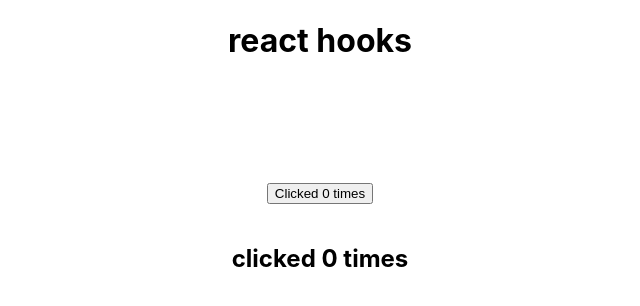
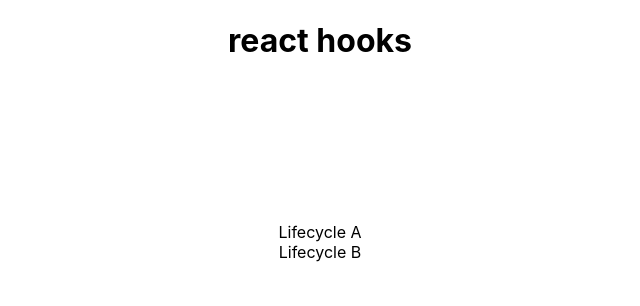
Before and after one commit to Tapan48/react-hooks--, a React (Create React App) app: page / in a window 1280 px wide. Shown: the top 306 px of the page, without its empty margins (320-960 px from the left). Built offline with nearby package versions, Linux system fonts and the light colour scheme.

Commit message:
learnt about mounting lifecycle methods and their order of execution

```diff
--- a/src/App.jsx
+++ b/src/App.jsx
@@ -1,7 +1,5 @@
 import "./App.css";
-import ClickCounter from "./higherordercomponent/clickcounter";
-import HoverCounter from "./higherordercomponent/hovercounter";
-
+import LifecycleA from "./lifecyclemethods/mountingmethods/lifecycleA";
 function App() {
   return (
     <div className="App">
@@ -18,10 +16,11 @@
       <br />
       {/* <Reftut/> */}
       <br />
-      <ClickCounter />
+      {/* <ClickCounter /> */}
       <br />
-      <HoverCounter />
+      {/* <HoverCounter /> */}
       <br />
+      <LifecycleA />
       {/* <Yesuc /> */}
       <br />
       {/* <Um1/>  */}
--- /dev/null
+++ b/src/lifecyclemethods/mountingmethods/lifecycleA.jsx
@@ -0,0 +1,61 @@
+import React, { Component } from "react";
+import LifecycleB from "./lifecycleB";
+
+// mounting phase methods are called when an instance of a component is being created and inserted into the DOM
+
+// mounting phase has following  lifecycle methods
+// constructor
+// getDerivedStateFromProps
+// render
+// componentDidMount
+
+// order of execution of mounting phase methods
+// constructor -> getDerivedStateFromProps -> render -> componentDidMount
+
+/// constructor is the first method that is called when the component is mounted
+/// it is used to initialize the state and props
+/// it is called only once
+
+/// getDerivedStateFromProps is a static method that is called every time a component is rendered
+/// it is used to update the state based on the props
+/// it is called only once
+
+/// render is a method that is called when the component is mounted
+/// it is used to return the jsx that is to be rendered
+/// it is called only once
+
+/// componentDidMount is a method that is called when the component and its children are    mounted
+/// it is used to perform any side effects
+/// it is called only once
+
+export class lifecycleA extends Component {
+  constructor(props) {
+    super(props);
+
+    this.state = {
+      name: "tapan",
+    };
+    console.log("lifecycleA constructor");
+  }
+
+  static getDerivedStateFromProps(props, state) {
+    console.log("lifecycleA getDerivedStateFromProps");
+    return null;
+  }
+
+  componentDidMount() {
+    console.log("lifecycleA componentDidMount");
+  }
+
+  render() {
+    console.log("lifecycleA render");
+    return (
+      <div>
+        <div>Lifecycle A</div>
+        <LifecycleB />
+      </div>
+    );
+  }
+}
+
+export default lifecycleA;
--- /dev/null
+++ b/src/lifecyclemethods/mountingmethods/lifecycleB.jsx
@@ -0,0 +1,27 @@
+import React, { Component } from "react";
+
+export class liefcycleB extends Component {
+  constructor(props) {
+    super(props);
+    this.state = {
+      name: "tapan",
+    };
+    console.log("lifecycleB constructor");
+  }
+
+  static getDerivedStateFromProps(props, state) {
+    console.log("lifecycleB getDerivedStateFromProps");
+    return null;
+  }
+
+  componentDidMount() {
+    console.log("lifecycleB componentDidMount");
+  }
+
+  render() {
+    console.log("lifecycleB render");
+    return <div>Lifecycle B</div>;
+  }
+}
+
+export default liefcycleB;
```
